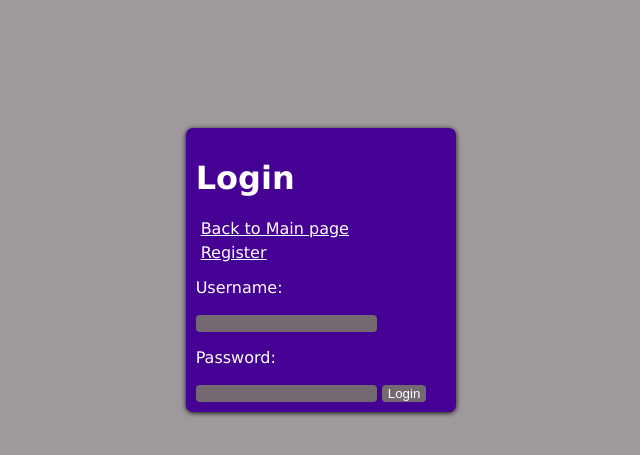
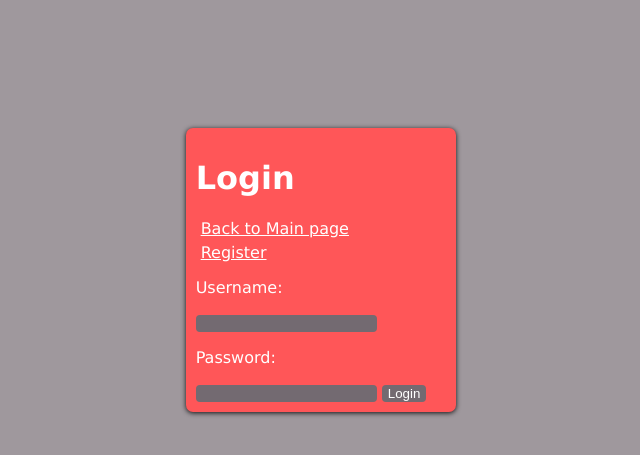
Before and after one commit to AdamReinmuller/Askmate, a Flask app: page /login in a window 1280 px wide. Shown: the top 455 px of the page, without its empty margins (329-969 px from the left). Run offline with Flask 2, Linux system fonts and the light colour scheme; some libraries are stand-ins or nearby versions.

Commit message:
login, register color update

```diff
--- a/static/style.css
+++ b/static/style.css
@@ -97,7 +97,7 @@ ul[name=tag_list]{
 #login_form{
     color: white;
     font-family: 'Lucida Grande', 'Lucida Sans Unicode', 'Geneva', 'Verdana', sans-serif;
-    background-color: #450094;
+    background-color: #ff5658;
     width: 100%;
     padding: 10px;
     border-radius: 7px;
@@ -143,7 +143,7 @@ ul[name=tag_list]{
 #registration_form{
     color: white;
     font-family: 'Lucida Grande', 'Lucida Sans Unicode', 'Geneva', 'Verdana', sans-serif;
-    background-color: #2d9424;
+    background-color: #ff5658;
     width: 100%;
     padding: 10px;
     border-radius: 7px;
```
